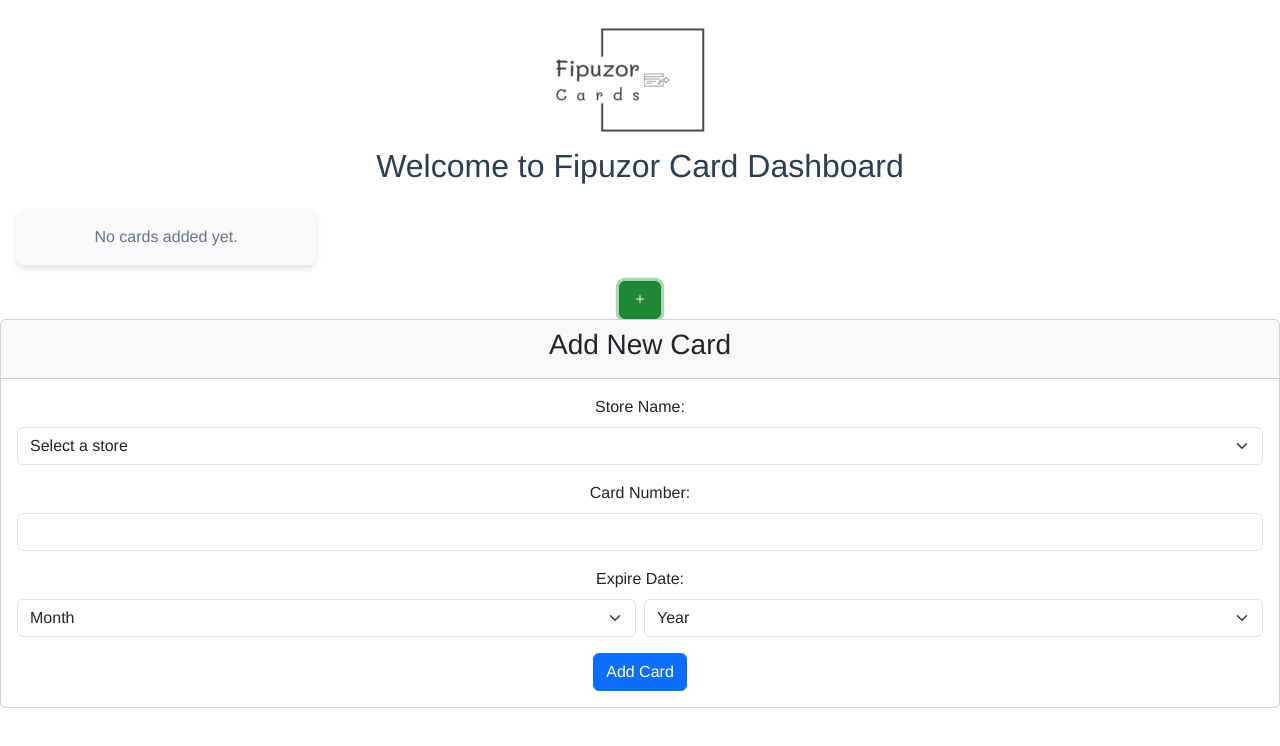
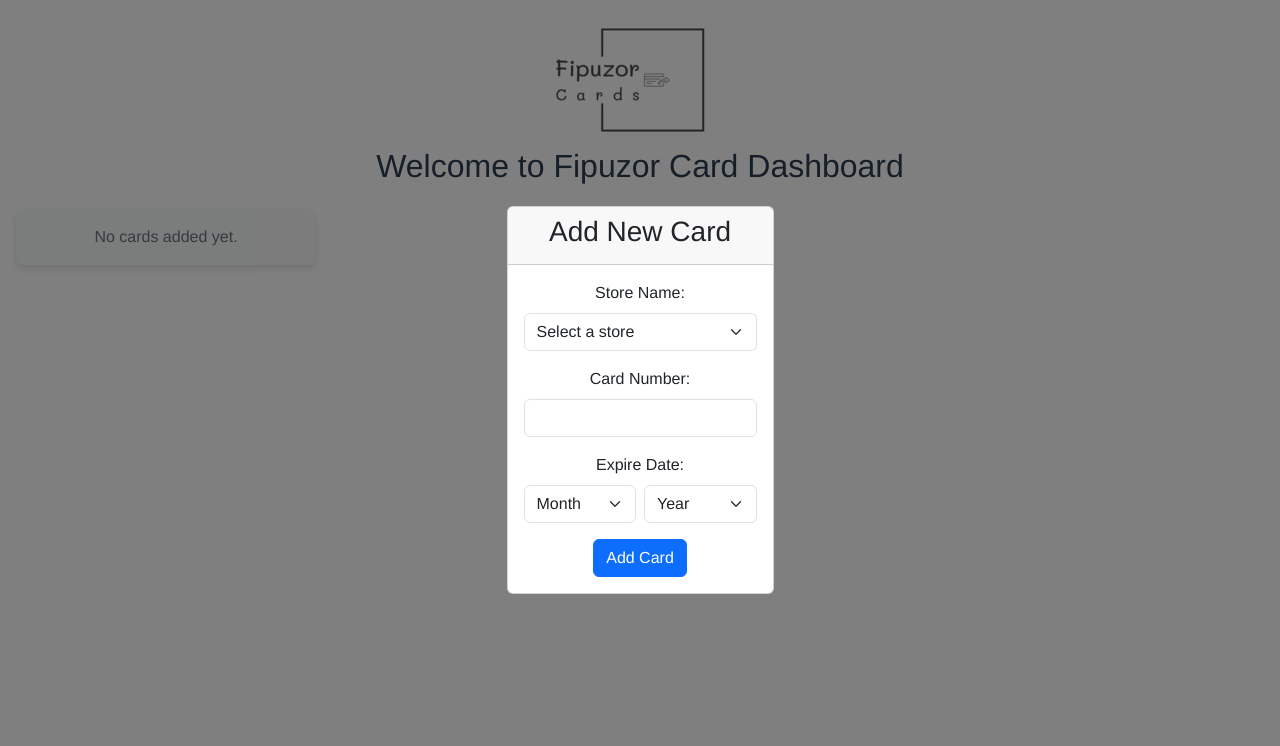
Before and after one commit to dilevak/fipuzor, a Vue app: page /dashboard in a window 1280 px wide. Both pictures are taken after a click on the button 640 px from the left and 300 px from the top of the page. Shown: the top 746 px of the page. Built offline with nearby package versions, Linux system fonts and the light colour scheme.

Commit message:
Prepravak izgleda AddCard "prozorcica"

```diff
--- a/src/views/DashboardView.vue
+++ b/src/views/DashboardView.vue
@@ -27,8 +27,10 @@
   <!-- Add card botun -->
   <button class="btn btn-success btn-circle" @click="openAddCard"><i class="bi bi-plus"></i></button>
 
-  <!-- AddCard komponenta -->
-  <AddCard v-if="showAddCard" @card-added="handleCardAdded" @close-modal="closeAddCard" />
+  <!-- AddCard komponenta nakon pritiska "Add Card" botuna -->
+  <div v-if="showAddCard" class="add-card-overlay">
+    <AddCard @card-added="handleCardAdded" @close-modal="closeAddCard" />
+  </div>
 </template>
 
 <script>
@@ -83,10 +85,23 @@ export default {
 </script>
 
 <!--.cards-container kontenjer za storanje kartica-->
+<!--.add-card-overlay style ya prikay add card metode nakon pritiska na gumb-->
 <!--Display:flex poslozi kartice u red, overflow-x: auto skrolanje preko sirine kontenjera-->
 <!--.loyalty-card kontenjer za jednu karticu (cursor: pointer mjenja kursor kod hoveranja iznad kartice)-->
 <!--.loyalty-card.ecpanded stajling kartice nakon expanda-->
 <style scoped>
+.add-card-overlay {
+  position: fixed;
+  top: 0;
+  left: 0;
+  width: 100%;
+  height: 100%;
+  background-color: rgba(0, 0, 0, 0.5); /* Semi-transparent background */
+  display: flex;
+  justify-content: center;
+  align-items: center;
+  z-index: 999; /* Place above other content */
+}
 .card-container {
   display: flex;
   flex-wrap: nowrap;
```
